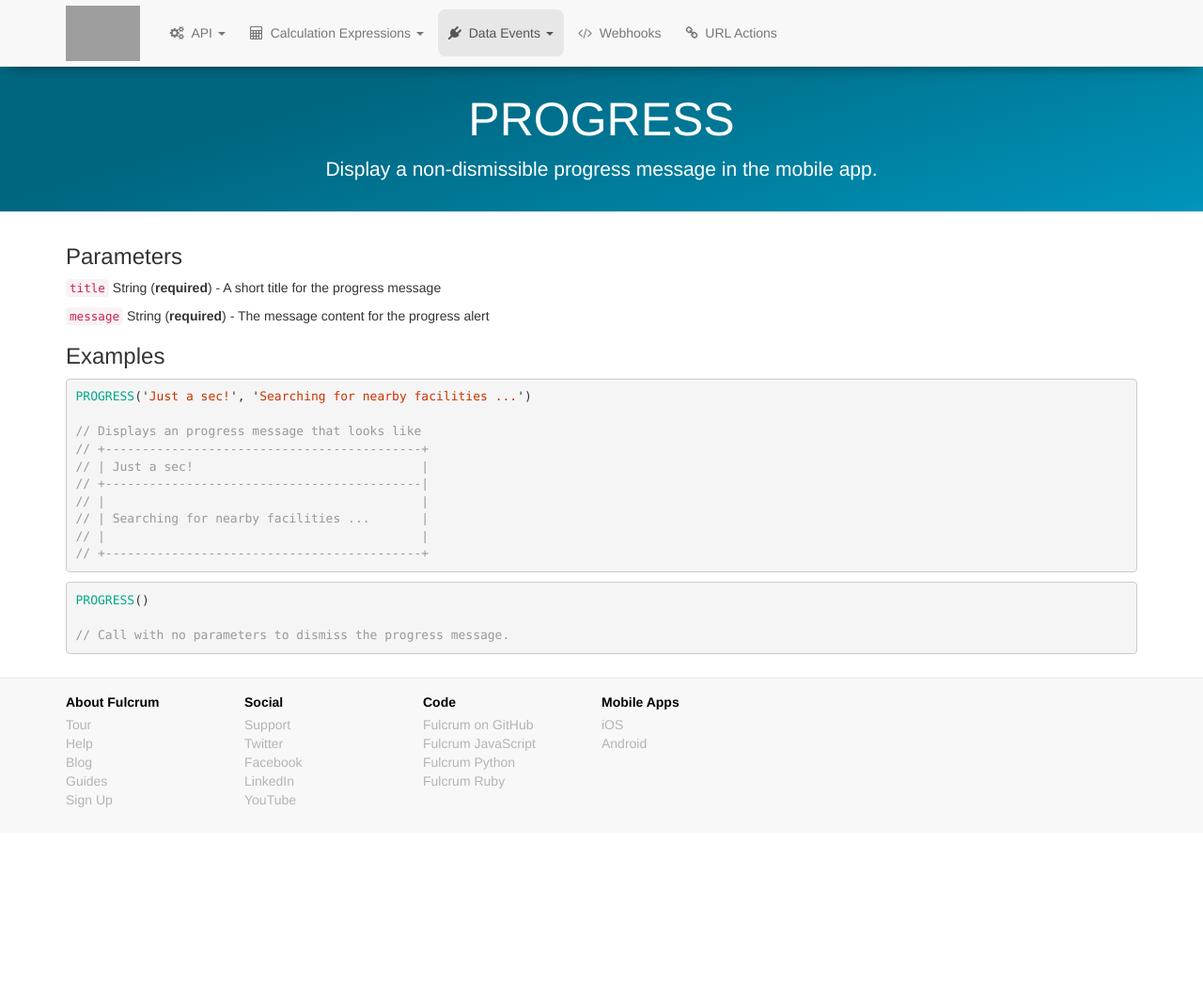
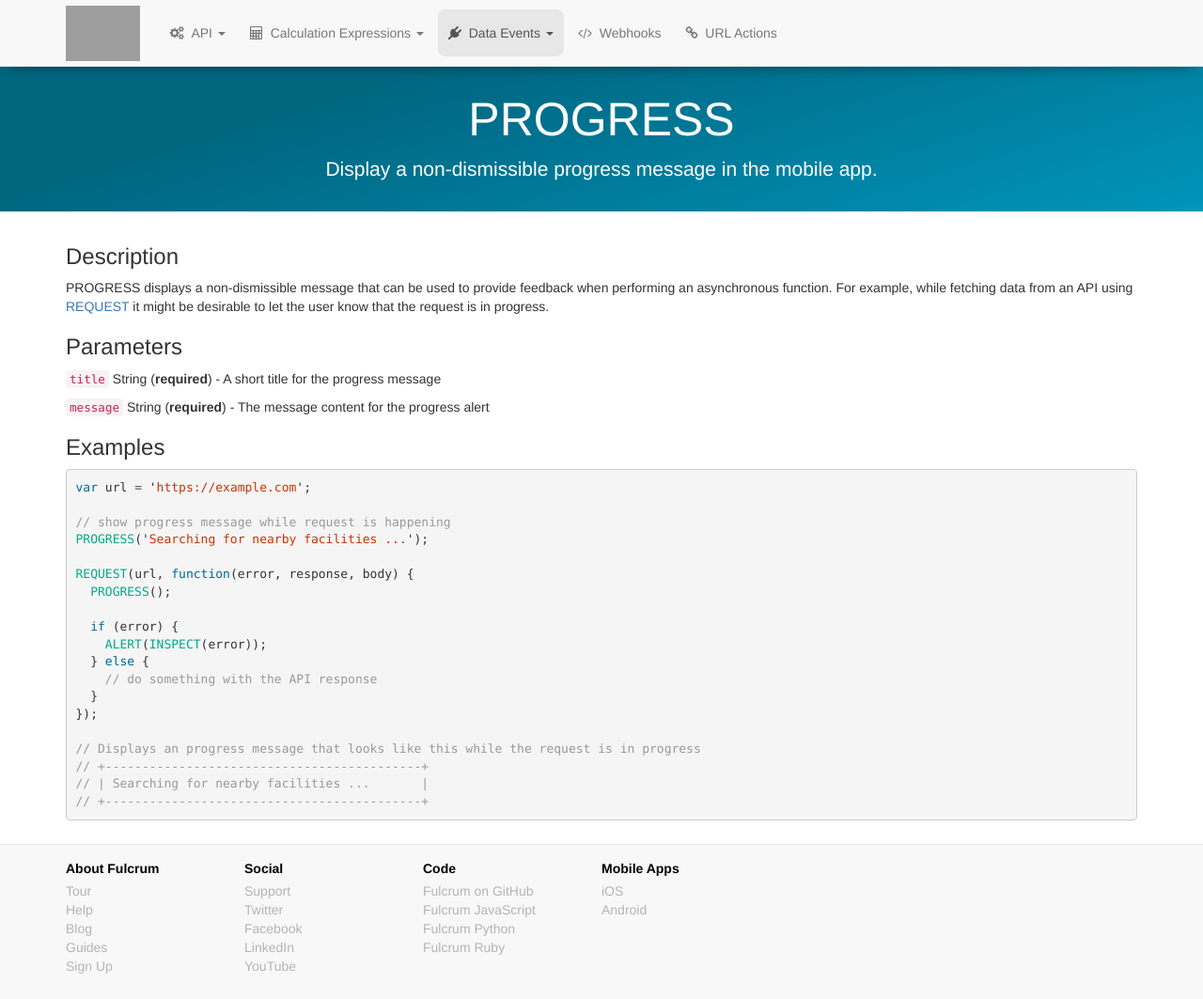
Before and after one commit to rylincoln/developer.fulcrumapp.com, a Jekyll site: the page built from _data-events/reference/progress.md, in a window 1280 px wide and 1063 px high. Shown: the whole window at 94% size. Built offline with Jekyll 4.4.1, drawn with Linux system fonts in a browser that asks for light colours; nearby versions of some CDN libraries; grey boxes are pictures that could not be loaded.

Commit message:
Add some detail to ALERT, CURRENTLOCATION, OPENURL and PROGRESS

````diff
--- a/_data-events/reference/progress.md
+++ b/_data-events/reference/progress.md
@@ -6,6 +6,10 @@ description: "Display a non-dismissible progress message in the mobile app."
 category: section
 permalink: /data-events/reference/progress/
 ---
+
+### Description
+
+PROGRESS displays a non-dismissible message that can be used to provide feedback when performing an asynchronous function. For example, while fetching data from an API using [REQUEST](/data-events/reference/request/) it might be desirable to let the user know that the request is in progress.
 
 ### Parameters
 
@@ -16,21 +20,23 @@ permalink: /data-events/reference/progress/
 ### Examples
 
 ```js
-PROGRESS('Just a sec!', 'Searching for nearby facilities ...')
+var url = 'https://example.com';
 
-// Displays an progress message that looks like
+// show progress message while request is happening
+PROGRESS('Searching for nearby facilities ...');
+
+REQUEST(url, function(error, response, body) {
+  PROGRESS();
+
+  if (error) {
+    ALERT(INSPECT(error));
+  } else {
+    // do something with the API response
+  }
+});
+
+// Displays an progress message that looks like this while the request is in progress
 // +-------------------------------------------+
-// | Just a sec!                               |
-// +-------------------------------------------|
-// |                                           |
 // | Searching for nearby facilities ...       |
-// |                                           |
 // +-------------------------------------------+
 ```
-
-
-```js
-PROGRESS()
-
-// Call with no parameters to dismiss the progress message.
-```
````
Also changed, not shown: _data-events/reference/alert.md (+5 -1 lines), _data-events/reference/currentlocation.md (+1 -1 lines), _data-events/reference/openurl.md (+4 -0 lines).
